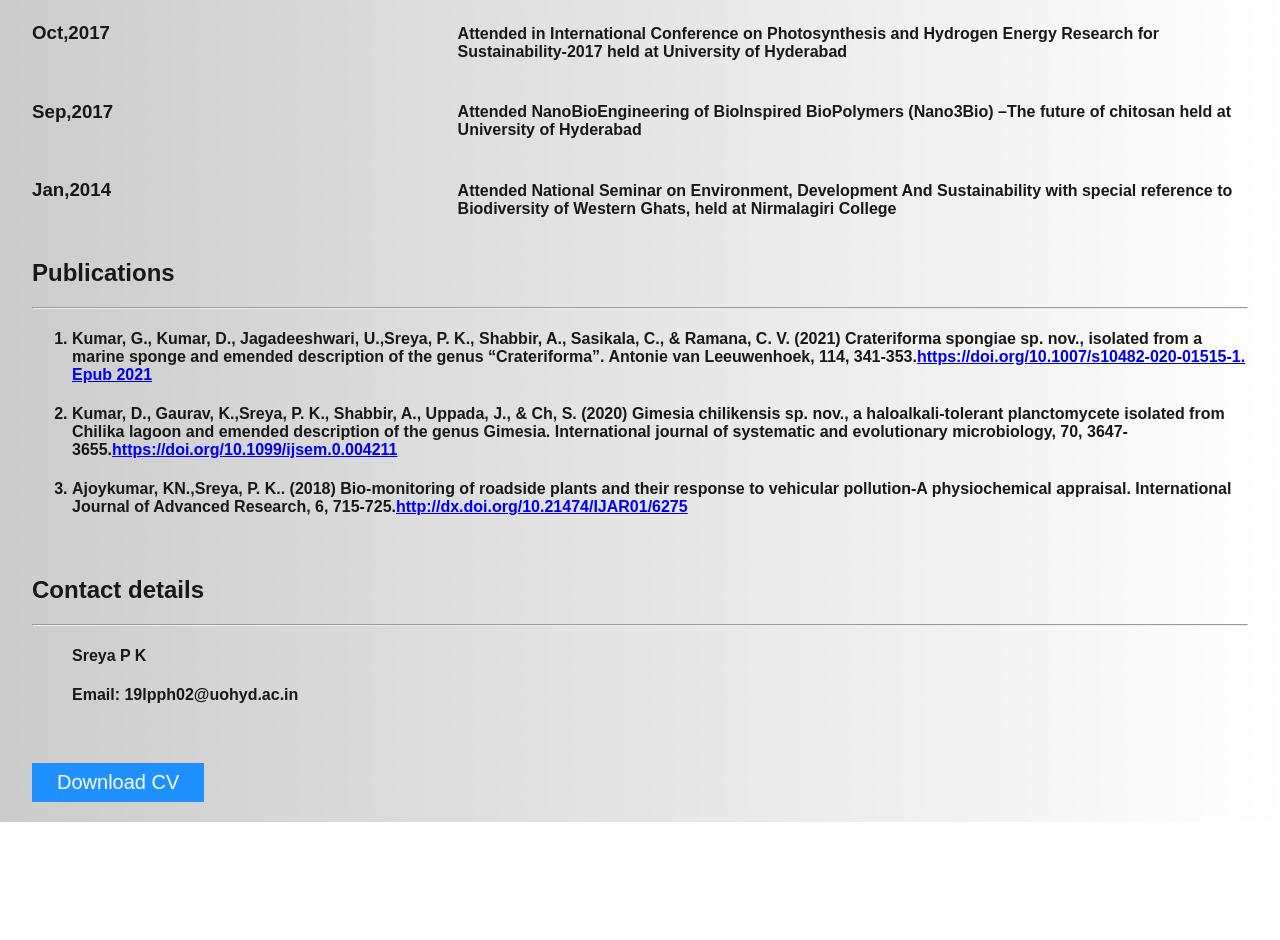
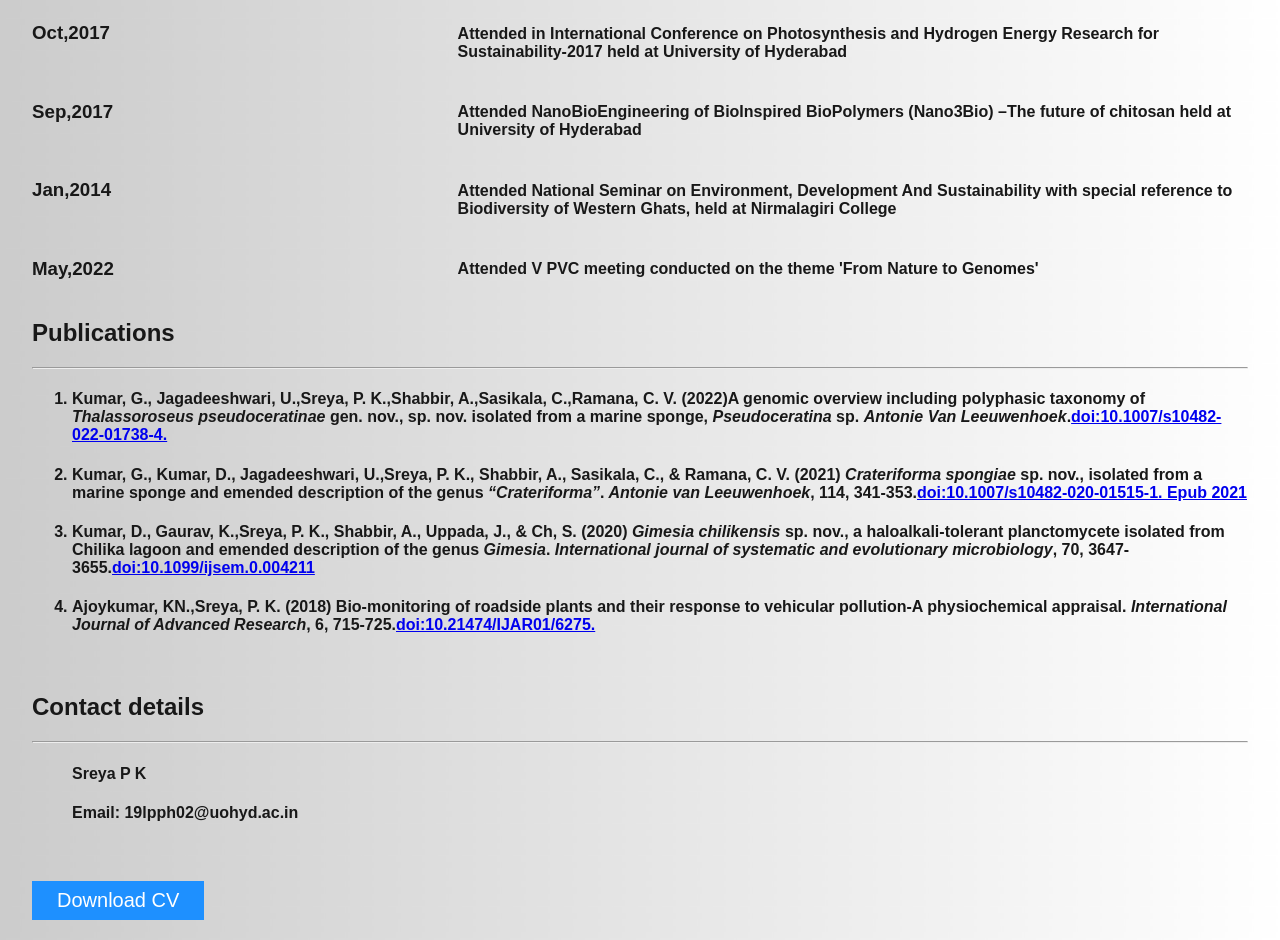
Before and after one commit to pksreya/pksreya.github.io, a plain HTML site: page cv.html in a window 1280 px wide. Shown: the part 2510-3450 px from the top of the page. Before the commit the page ends 3332 px from the top, so only its background shows below. Drawn offline with Linux system fonts and the light colour scheme.

Commit message:
Add files via upload

```diff
--- a/cv.html
+++ b/cv.html
@@ -264,23 +264,37 @@ with All India Rank 42</h4>
 		<h4>Attended <span style="font-weight:900">National Seminar on Environment, Development And Sustainability
 with special reference to Biodiversity of Western Ghats</span>, held at Nirmalagiri College</h4>
 	</div>
+
+<div class="row">
+	<div class="column left">
+    		<h3>May,2022</h3>
+  	</div>
+  	<div class="column right">
+		<h4>Attended <span style="font-weight:900">V PVC meeting </span>conducted on the theme 'From Nature to Genomes'</h4>
+	</div>
+
+
 </div>
 
 <h2 class="menu" id="publications">Publications</h2><hr>
  <ol>
-  <h4><li>Kumar, G., Kumar, D., Jagadeeshwari, U.,<span style="font-weight:900">Sreya, P. K.</span>, Shabbir, A., Sasikala, C., &amp;
-Ramana, C. V. (2021) Crateriforma spongiae sp. nov., isolated from a marine sponge and
-emended description of the genus “Crateriforma”. Antonie van Leeuwenhoek, 114, 341-353.<a href="https://pubmed.ncbi.nlm.nih.gov/33582885/" target="_blank">https://doi.org/10.1007/s10482-020-01515-1. Epub 2021</a></h4>
+<h4><li>Kumar, G., Jagadeeshwari, U.,<span style="font-weight:900">Sreya, P. K</span>.,Shabbir, A.,Sasikala, C.,Ramana, C. V. (2022)A genomic overview including polyphasic taxonomy of <i>Thalassoroseus pseudoceratinae</i> gen.
+nov., sp. nov. isolated from a marine sponge, <i>Pseudoceratina</i> sp. <i>Antonie Van Leeuwenhoek</i>.<a href="https://link.springer.com/article/10.1007/s10482-022-01738-4" target="_blank">doi:10.1007/s10482-022-01738-4.</a></h4></li>
+
+  <h4><li>Kumar, G., Kumar, D., Jagadeeshwari, U.,<span style="font-weight:900">Sreya, P. K</span>., Shabbir, A., Sasikala, C., &amp;
+Ramana, C. V. (2021) <i>Crateriforma spongiae</i> sp. nov., isolated from a marine sponge and
+emended description of the genus <i>“Crateriforma”</i>.<i> Antonie van Leeuwenhoek</i>, 114, 341-353.<a href="https://pubmed.ncbi.nlm.nih.gov/33582885/" target="_blank">doi:10.1007/s10482-020-01515-1. Epub 2021</a></h4>
 </li>
 
-  <h4><li>Kumar, D., Gaurav, K.,<span style="font-weight:900">Sreya, P. K.</span>, Shabbir, A., Uppada, J., &amp; Ch, S. (2020) Gimesia
-chilikensis sp. nov., a haloalkali-tolerant planctomycete isolated from Chilika lagoon and
-emended description of the genus Gimesia. International journal of systematic and
-evolutionary microbiology, 70, 3647-3655.<a href="https://www.microbiologyresearch.org/content/journal/ijsem/10.1099/ijsem.0.004211" target="_blank">https://doi.org/10.1099/ijsem.0.004211</a></h4></li>
+  <h4><li>Kumar, D., Gaurav, K.,<span style="font-weight:900">Sreya, P. K</span>., Shabbir, A., Uppada, J., &amp; Ch, S. (2020) <i>Gimesia
+chilikensis</i> sp. nov., a haloalkali-tolerant planctomycete isolated from Chilika lagoon and
+emended description of the genus <i>Gimesia</i>. <i>International journal of systematic and
+evolutionary microbiology</i>, 70, 3647-3655.<a href="https://www.microbiologyresearch.org/content/journal/ijsem/10.1099/ijsem.0.004211" target="_blank">doi:10.1099/ijsem.0.004211</a></h4></li>
 
-  <h4><li>Ajoykumar, KN.,<span style="font-weight:900">Sreya, P. K.</span>. (2018) Bio-monitoring of roadside plants and their response to
-vehicular pollution-A physiochemical appraisal. International Journal of Advanced Research,
-6, 715-725.<a href="https://www.journalijar.com/article/21934/bio-monitoring-of-roadside-plants-and-their-response-to-vehicular-pollution--a-physiochemical-appraisal/" target="_blank">http://dx.doi.org/10.21474/IJAR01/6275</a></h4></li>
+  <h4><li>Ajoykumar, KN.,<span style="font-weight:900">Sreya, P. K</span>. (2018) Bio-monitoring of roadside plants and their response to
+vehicular pollution-A physiochemical appraisal. <i>International Journal of Advanced Research</i>,
+6, 715-725.<a href="https://www.journalijar.com/article/21934/bio-monitoring-of-roadside-plants-and-their-response-to-vehicular-pollution--a-physiochemical-appraisal/" target="_blank">doi:10.21474/IJAR01/6275.</a></h4></li>
+
 </ol>
 <br>
 
@@ -292,6 +306,6 @@ vehicular pollution-A physiochemical appraisal. International Journal of Advance
 </ul>
 </div>
 <br>
-<h2><a href="CV_.pdf" target="_blank"><button class="btn">Download CV</button></a></h2>
+<h2><a href="CV.pdf" target="_blank"><button class="btn">Download CV</button></a></h2>
 </body>
 </html>
```
Also changed, not shown: index.html (+25 -10 lines), 1 other file.
